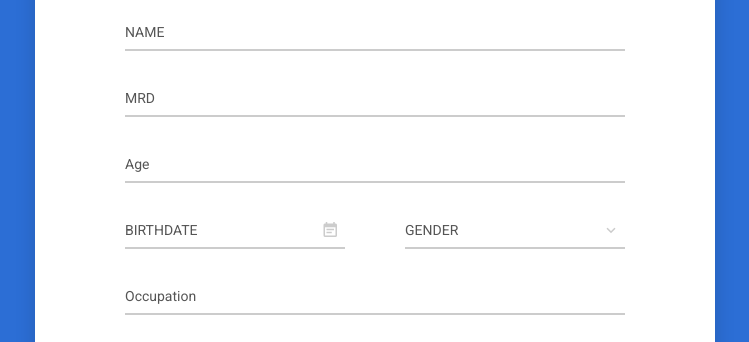
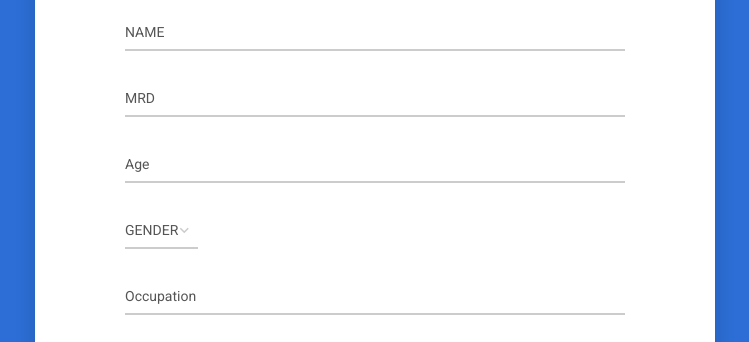
Before and after one commit to lazyCodes7/CovidForm, a plain HTML site: page docs/index.html in a window 1280 px wide. Shown: the part 422-764 px from the top of the page, without its empty margins (265-1014 px from the left). Drawn offline with Linux system fonts and the light colour scheme.

Commit message:
removed extra datepicker

```diff
--- a/docs/index.html
+++ b/docs/index.html
@@ -44,13 +44,6 @@
                             <input class="input--style-1" type="text" placeholder="Age" name="name">
                         </div>
                         <div class="row row-space">
-                            <div class="col-2">
-                                <div class="input-group">
-                                    <input class="input--style-1 js-datepicker" type="text" placeholder="BIRTHDATE" name="birthday">
-                                    <i class="zmdi zmdi-calendar-note input-icon js-btn-calendar"></i>
-                                </div>
-                            </div>
-                            <div class="col-2">
                                 <div class="input-group">
                                     <div class="rs-select2 js-select-simple select--no-search">
                                         <select name="gender">
@@ -62,8 +55,7 @@
                                         </select>
                                         <div class="select-dropdown"></div>
                                     </div>
-                                </div>
-                            </div>
+                               </div>
                         </div>
                         <div class="input-group">
                             <input class="input--style-1" type="text" placeholder="Occupation" name="name">
```
